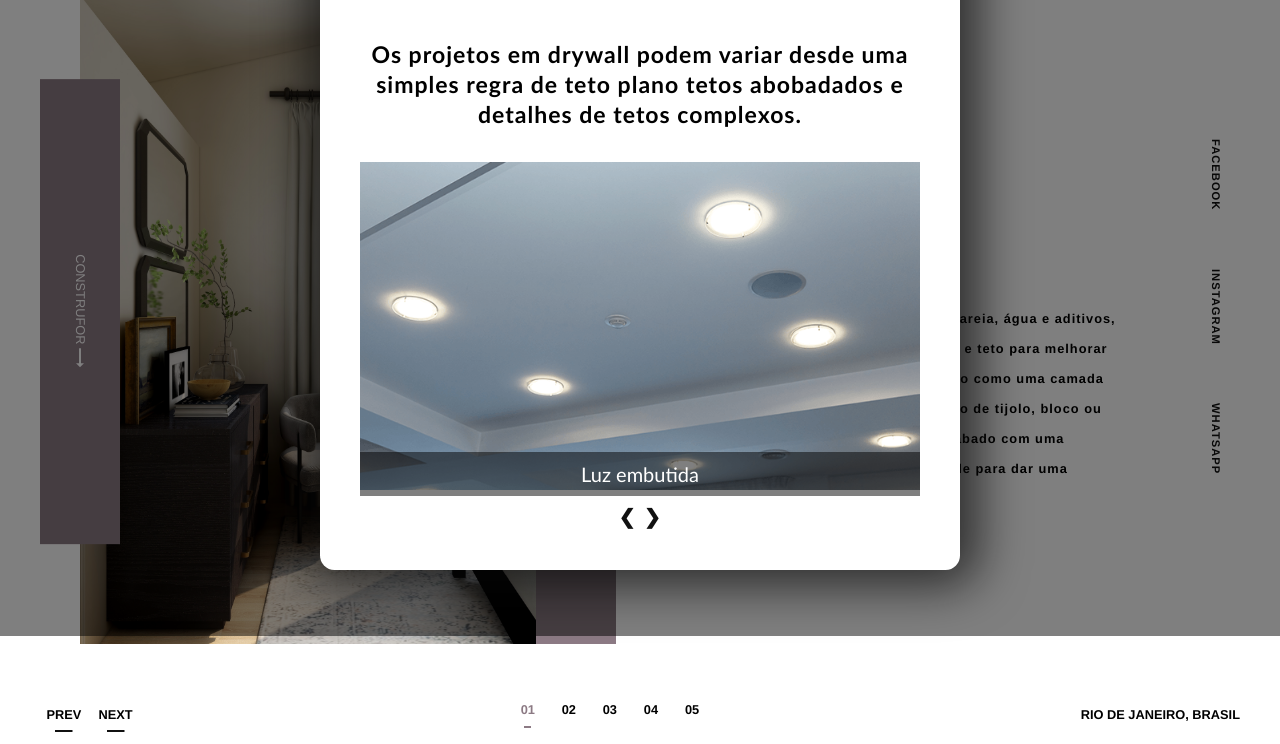
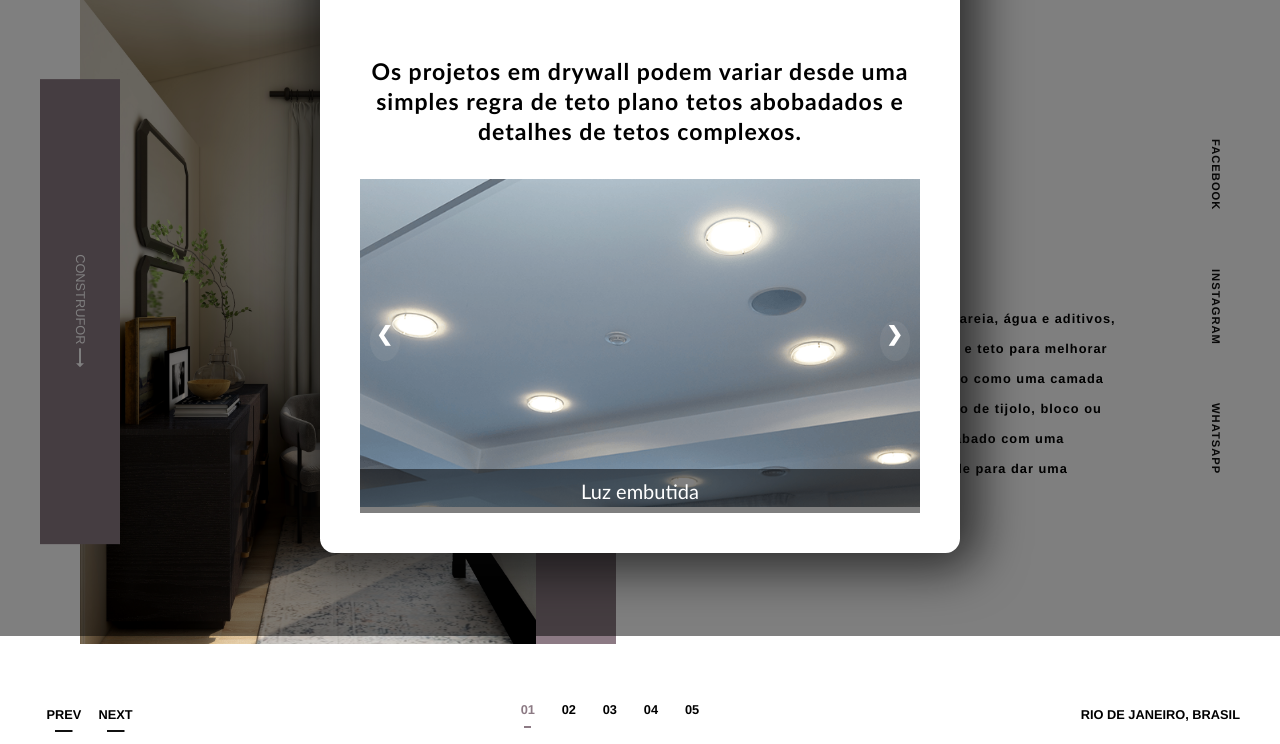
Before and after one commit to DiegoNunes05/DiegoNunes05.github.io, a website: page index.html in a window 1280 px wide. Both pictures are taken after a click on the link "PROJETOS". Shown: the part 164-908 px from the top of the page. Drawn offline with Linux system fonts and the light colour scheme.

Commit message:
commit 3

```diff
--- a/index.html
+++ b/index.html
@@ -67,8 +67,8 @@
                                         <div class="caption">Vigas decorativas</div>
                                     </div>
                                 </div>
-                                <a class="prev" onclick="prevSlide1()">&#10094;</a>
-                                <a class="next" onclick="nextSlide1()">&#10095;</a>
+                                <a class="prev1" onclick="prevSlide1()">&#10094;</a>
+                                <a class="next1" onclick="nextSlide1()">&#10095;</a>
                             </div>
 
                         </dialog>
```
